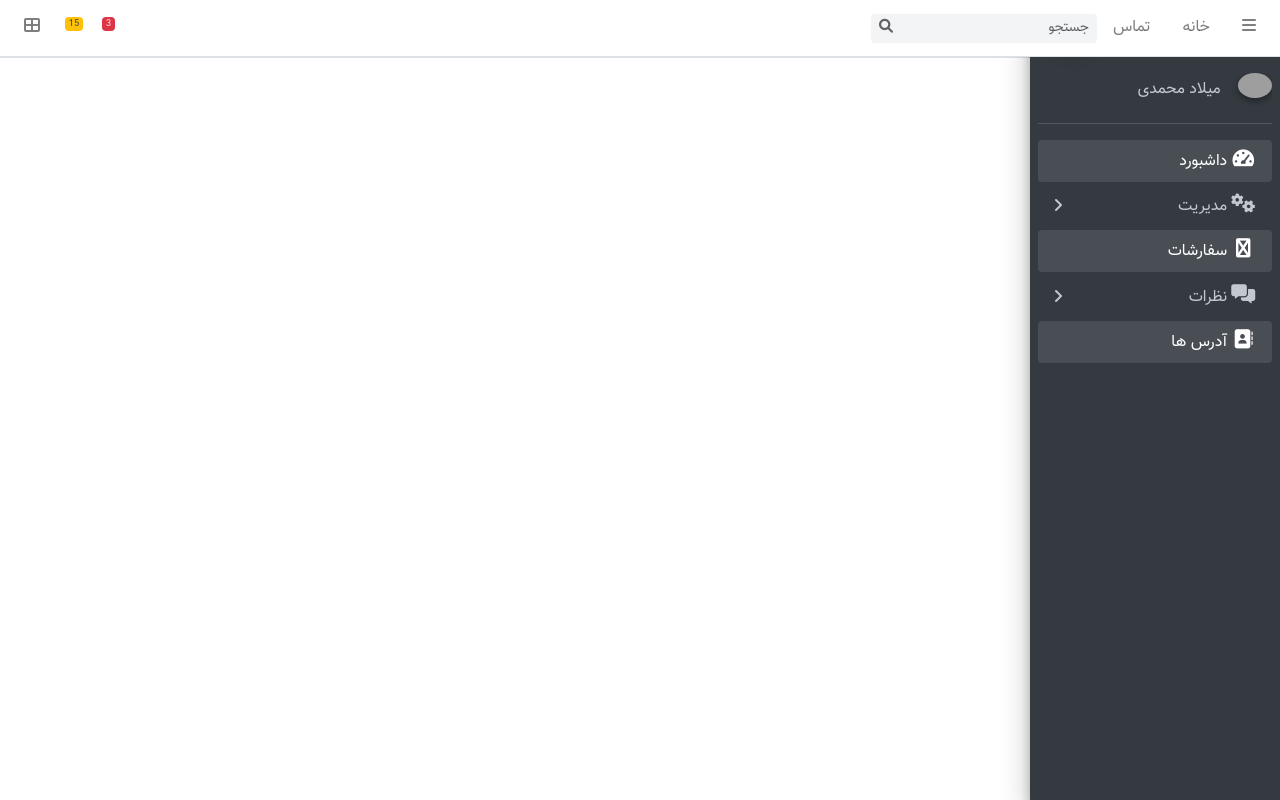
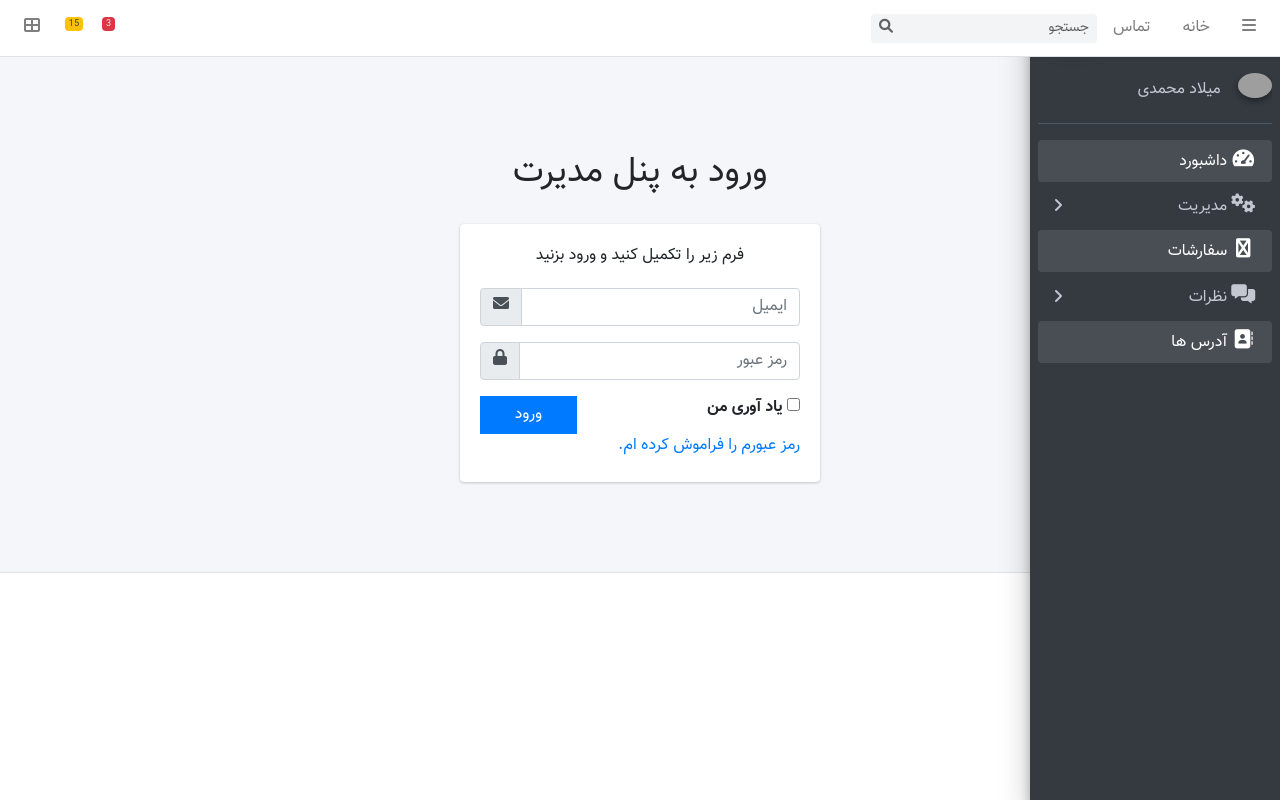
Before and after one commit to miladmohammadi82/afraalian-vue-index, a Vue app: page /login in a window 1280 px wide. Built offline with nearby package versions, Linux system fonts and the light colour scheme; grey boxes are pictures that could not be loaded; what @aacassandra/vue3-progressbar would draw is missing.

Commit message:
get and set token

```diff
--- a/src/apis/api-admin.js
+++ b/src/apis/api-admin.js
@@ -1,4 +1,5 @@
 import Api from './api';
+
 export default{
     // Start user APIs
     createUser(form){
@@ -129,4 +130,12 @@ export default{
     },
     // END address APIs
 
+    // start Auth APIs
+     login(form){
+        return Api().post('/login', form)
+    },
+    // END Auth APIs
+    getUser() {
+        return Api().get('/user')
+    }
 }
--- a/src/router/index.js
+++ b/src/router/index.js
@@ -23,6 +23,8 @@ import ProductComponents from '../views/comments/product/productComments'
 import ArticleComments from '../views/comments/article/articleComponents.vue'
 
 import Address from '../views/address/address'
+
+import Login from '../views/auth/login'
 
 
 
@@ -53,6 +55,8 @@ const routes = [
 
   { path: '/address', name: 'Address', component: Address },
 
+  { path: '/login', name: 'Login', component: Login },
+
 
 ]
 
--- a/src/views/Home.vue
+++ b/src/views/Home.vue
@@ -18,7 +18,7 @@
       </div><!-- /.container-fluid -->
     </div>
     <!-- /.content-header -->
-
+  <h4 class="text-center">{{ currentUser.email }}</h4>
     <!-- Main content -->
     <section class="content">
       <div class="container-fluid">
@@ -96,11 +96,32 @@
 
 <script>
 // @ is an alias to /src
+import apiAdmin from "../apis/api-admin";
+import axios from "axios";
 
 
 export default {
   name: 'Home',
-  components: {
+  data(){
+    return{
+      currentUser: {},
+      token: localStorage.getItem('token'),
+    }
+  },
+  methods: {
+    getUser(){
+      axios.defaults.headers.common['Authorization'] = `Bearer ${this.token}`
+      apiAdmin.getUser()
+      .then((response) => {
+        this.currentUser = response.data[0];
+      })
+      .catch((errors) => {
+        console.log(errors);
+      })
+    }
+  },
+  mounted() {
+    this.getUser();
   }
 }
 </script>
--- /dev/null
+++ b/src/views/auth/login.vue
@@ -0,0 +1,86 @@
+<template>
+  <div class="login-box">
+    <div class="login-logo">
+      <a><b>ورود به پنل مدیرت</b></a>
+    </div>
+    <!-- /.login-logo -->
+    <div class="card">
+      <div class="card-body login-card-body">
+        <p class="login-box-msg">فرم زیر را تکمیل کنید و ورود بزنید</p>
+
+        <form method="post">
+          <div class="input-group mb-3">
+            <input type="email" v-model="form.email" name="email" class="form-control" placeholder="ایمیل">
+            <div class="input-group-append">
+              <span class="fa fa-envelope input-group-text"></span>
+            </div>
+            <ul v-if="errors.email" class="text-danger d-flex">
+              <li v-for="error in errors.email" :key="error.id">
+                <small>{{errors.email[0]}}</small>
+              </li>
+            </ul>
+          </div>
+          <div class="input-group mb-3">
+            <input type="password" v-model="form.password" name="password" class="form-control" placeholder="رمز عبور">
+            <div class="input-group-append">
+              <span class="fa fa-lock input-group-text"></span>
+            </div>
+            <ul v-if="errors.password" class="text-danger d-flex">
+              <li v-for="error in errors.password" :key="error.id">
+                <small>{{errors.password[0]}}</small>
+              </li>
+            </ul>
+          </div>
+          <div class="row">
+            <div class="col-8">
+              <div class="checkbox icheck">
+                <label>
+                  <input type="checkbox"> یاد آوری من
+                </label>
+              </div>
+            </div>
+            <!-- /.col -->
+            <div class="col-4">
+              <button @click.prevent="login" type="submit" class="btn btn-primary btn-block btn-flat">ورود</button>
+            </div>
+            <!-- /.col -->
+          </div>
+        </form>
+        <p class="mb-1">
+          <a href="#">رمز عبورم را فراموش کرده ام.</a>
+        </p>
+      </div>
+      <!-- /.login-card-body -->
+    </div>
+  </div>
+</template>
+
+<script>
+import apiAdmin from "../../apis/api-admin";
+
+export default {
+  name: "login",
+  data(){
+    return{
+      form: {
+        email: "",
+        password: "",
+      },
+      errors: {},
+    }
+  },
+  methods: {
+    login(){
+      apiAdmin.login(this.form)
+      .then((response)=> {
+        localStorage.setItem('token', response.data.token);
+        this.$router.push({name: "Home"});
+      });
+    }
+  },
+}
+</script>
+
+<style scoped>
+
+</style>
```
Also changed, not shown: src/apis/Csrf.js (added, +7 -0 lines).
